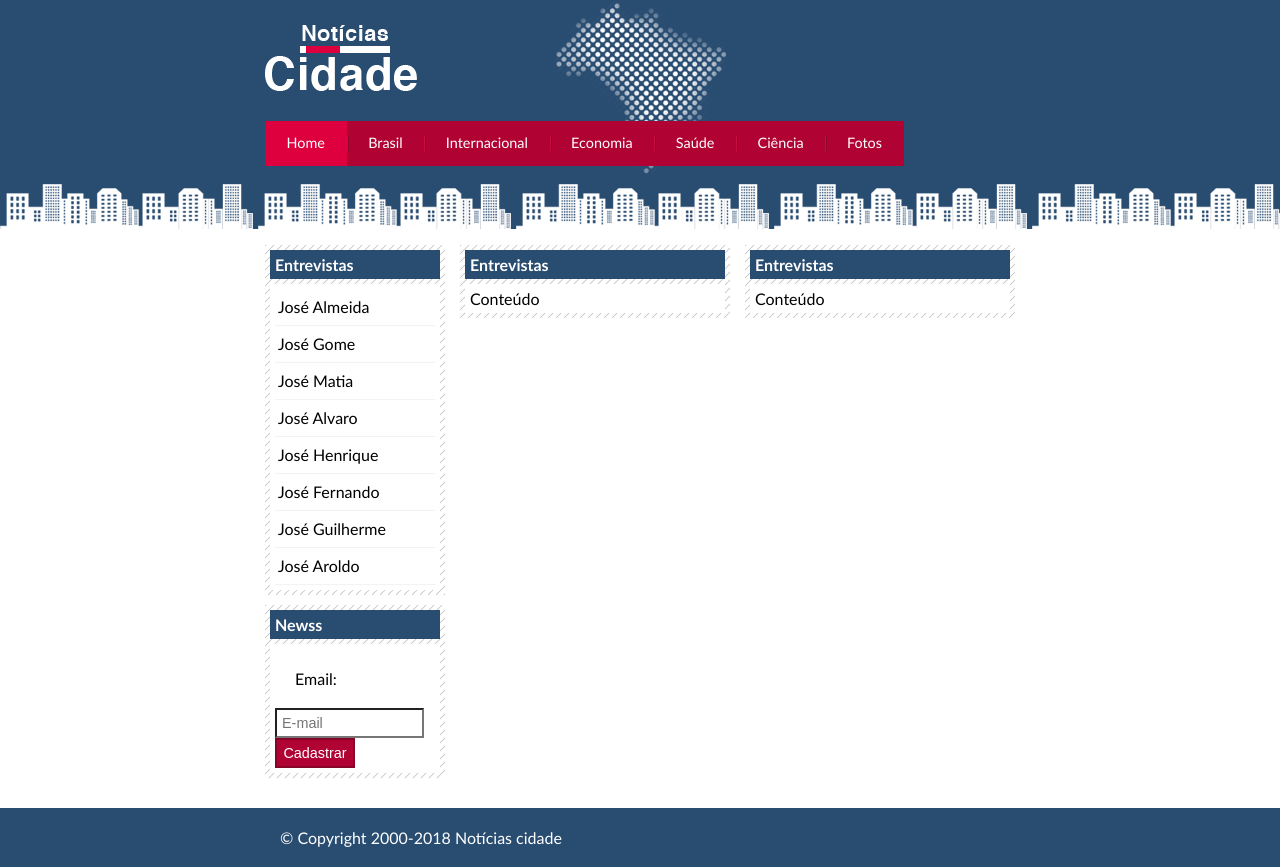
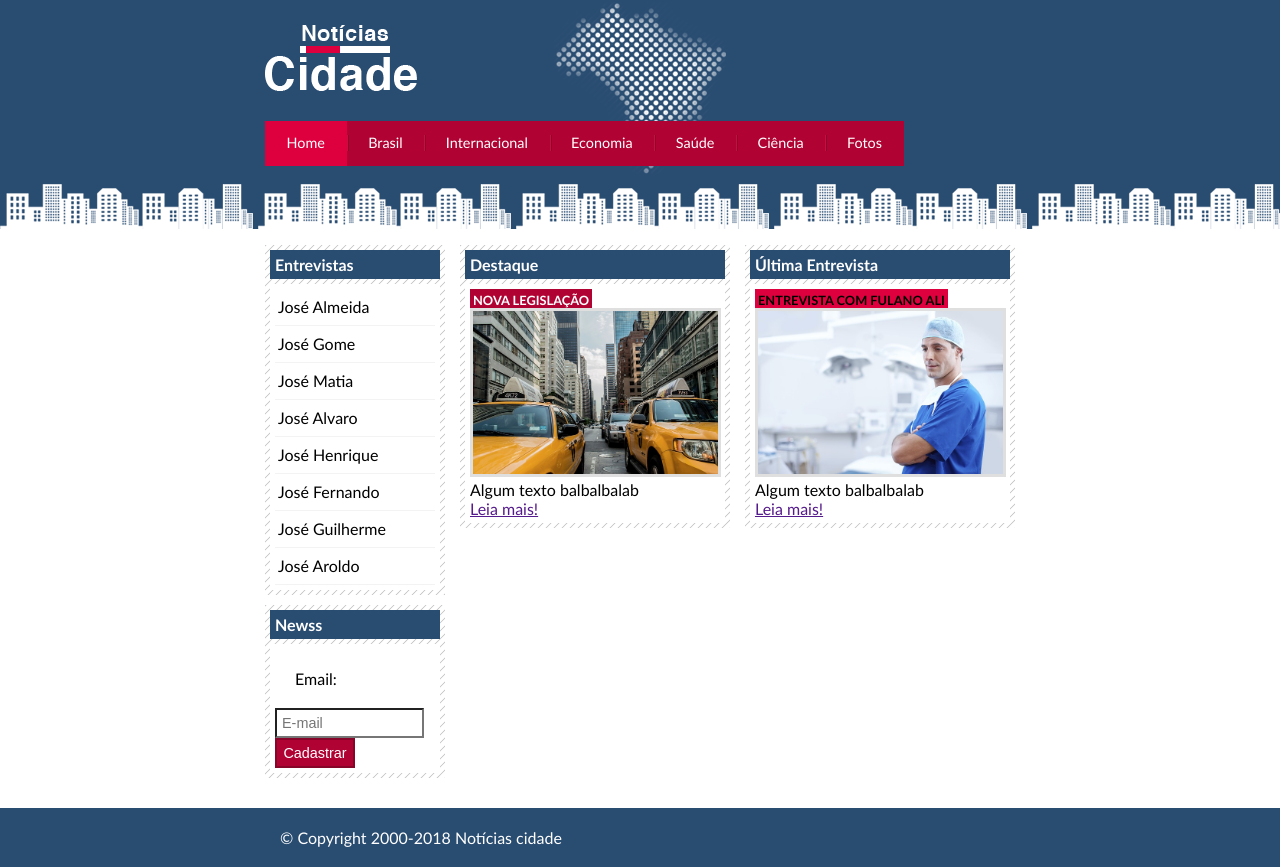
Before and after one commit to pirangabaneto/Site-de-Noticias-Cidade, a plain HTML site: page index.html in a window 1280 px wide. Drawn offline with Linux system fonts and the light colour scheme.

Commit message:
area de conteudos

```diff
--- a/css/estilo.css
+++ b/css/estilo.css
@@ -161,7 +161,26 @@ input.submit {
 	background-color: #b10333;
 	border: 2px solid #870529;
 }
+/*Formatando imagens*/
+img.imagem-principal {
+	width: 98%;
+	border: 3px solid #dfdfdf;
+}
+/*Formatando cabeçalhos*/
+h3 {
+	text-transform: uppercase;
+	display: inline;
+	font-size: 0.8em;
+	padding: 3px;
+}
+.destaque h3 {
+	background: #b10333;
+	color: #fff;
+}
 
+.entrevista h3 {
+	background: #de003e;
+}
 /*Rodape*/
 #container-rodape {
 	background: #294c71;
--- a/index.html
+++ b/index.html
@@ -27,20 +27,30 @@
 		<div id="conteudo">
 			<!--Inicio primario-->
 			<div id="primario">
-				<div class="caixa">
-					<h2>Entrevistas</h2>
+				<div class="caixa destaque">
+					<h2>Destaque</h2>
 					<div class="caixa-conteudo">
-						Conteúdo
+						<h3>Nova legislação</h3>
+						<img class="imagem-principal" src="imagens/taxi.jpg" width="100%">
+						<p>
+							Algum texto balbalbalab
+						</p>
+						<a href="">Leia mais!</a>
 					</div>
 				</div>
 			</div><!--Fim primario-->
 
 			<!--Inicio secundario-->
 			<div id="secundario">
-				<div class="caixa">
-					<h2>Entrevistas</h2>
+				<div class="caixa entrevista">
+					<h2>Última Entrevista</h2>
 					<div class="caixa-conteudo">
-						Conteúdo
+						<h3>Entrevista com fulano ali</h3>
+						<img class="imagem-principal" src="imagens/doutor.jpg" width="100%">
+						<p>
+						Algum texto balbalbalab
+						</p>
+						<a href="">Leia mais!</a>
 					</div>
 				</div>
 			</div><!--Fim secunario-->
```
